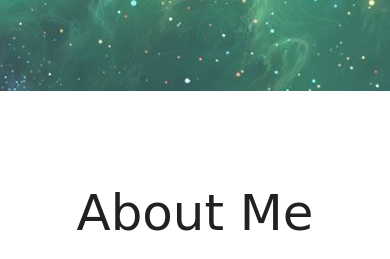
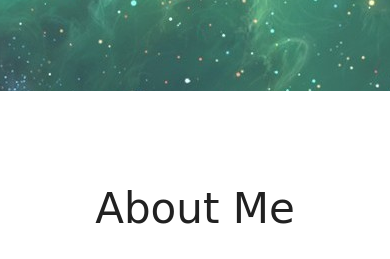
Before and after one commit to lathammatt/portfolio, a website: page public/index.html in a window 390 px wide. Shown: the part 559-818 px from the top of the page. Drawn offline with nearby package versions, Linux system fonts and the light colour scheme; a web font is replaced by a local one.

Commit message:
section title font size

```diff
--- a/public/css/style.css
+++ b/public/css/style.css
@@ -127,4 +127,7 @@ h2.about {
   .intro {
     font-size: .95rem;
   }
+  h2 {
+    font-size: 3rem;
+  }
 }
```
